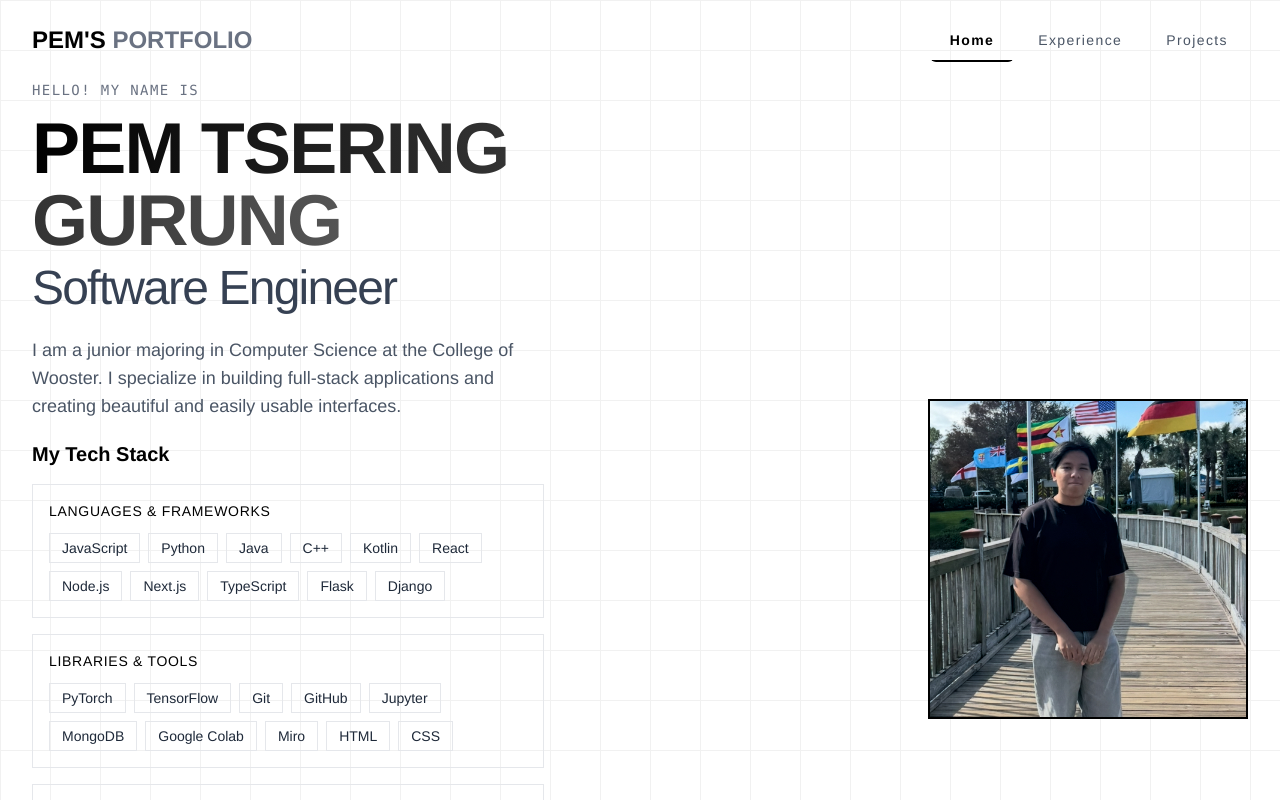
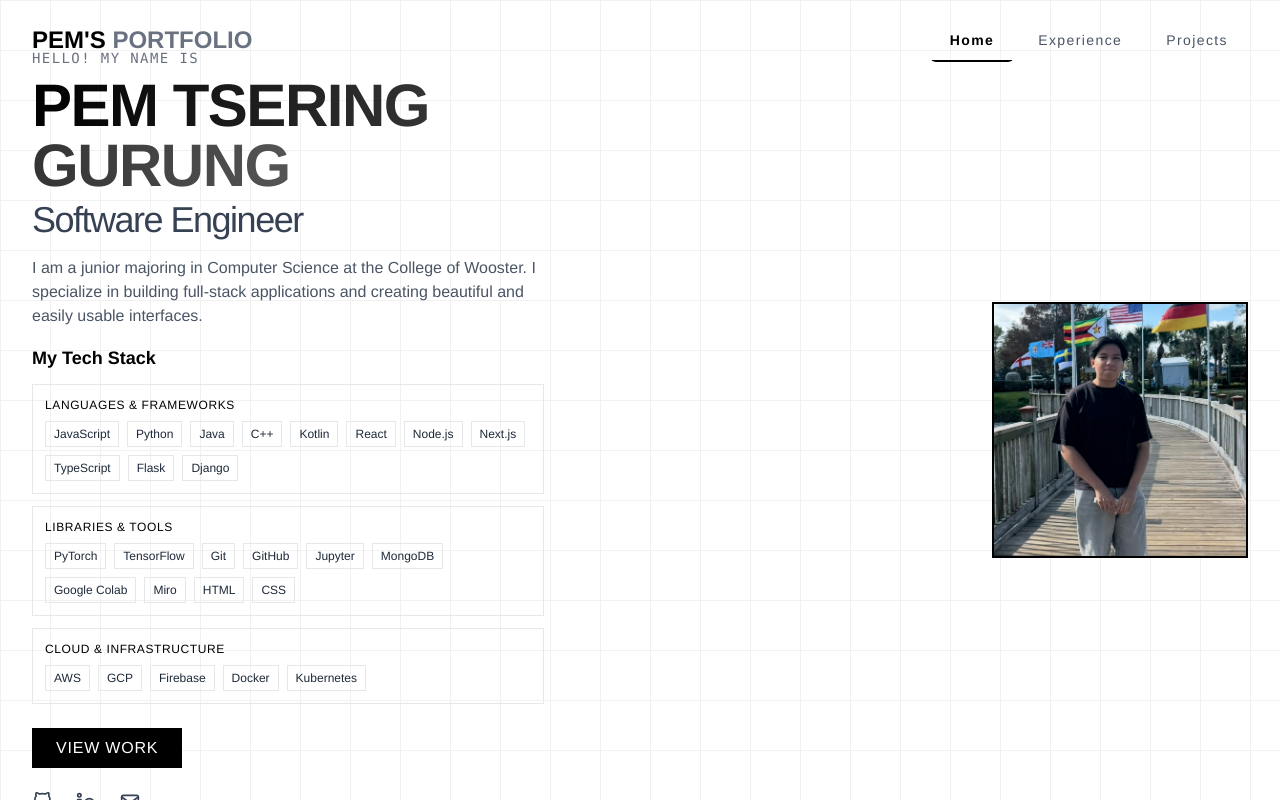
Before and after one commit to pemtseringgurung/pem-personal-website, a React (Vite) app: page / in a window 1280 px wide. Shown: the top 800 px of the page. Built offline with nearby package versions, Linux system fonts and the light colour scheme.

Commit message:
Made changes to the links for the rate Lowry icon

```diff
--- a/index.html
+++ b/index.html
@@ -3,7 +3,7 @@
   <head>
     <meta charset="UTF-8" />
     <link rel="icon" type="image/svg+xml" href="/vite.svg" />
-    <meta name="viewport" content="width=device-width, initial-scale=1.0" />
+    <meta name="viewport" content="width=device-width, initial-scale=1.0, maximum-scale=1.0, user-scalable=no" />
     <title>Pem's Personal Website</title>
     <link rel="stylesheet" href="/src/index.css">
   </head>
--- a/src/components/Hero.jsx
+++ b/src/components/Hero.jsx
@@ -5,7 +5,7 @@ import heroImage from '../images/pem.png';
 
 const Hero = () => {
   return (
-    <section id="home" className="min-h-screen flex flex-col justify-center relative overflow-hidden pt-20">
+    <section id="home" className="min-h-screen flex flex-col justify-center relative overflow-hidden py-12">
       <div className="absolute inset-0 opacity-5 dark:opacity-10">
         <div className="h-full w-full" style={{
           backgroundImage: `linear-gradient(#000 1px, transparent 1px), linear-gradient(90deg, #000 1px, transparent 1px)`,
@@ -15,7 +15,7 @@ const Hero = () => {
       </div>
 
       <div className="container mx-auto px-4 sm:px-6 lg:px-8 relative z-10">
-        <div className="flex flex-col md:flex-row md:items-center md:justify-between gap-16">
+        <div className="flex flex-col md:flex-row md:items-center md:justify-between gap-8">
           <motion.div
             initial={{ opacity: 0, y: 20 }}
             animate={{ opacity: 1, y: 0 }}
@@ -27,13 +27,13 @@ const Hero = () => {
               animate={{ opacity: 1, x: 0 }}
               transition={{ duration: 0.5, delay: 0.2 }}
             >
-              <h2 className="font-mono text-sm tracking-widest text-gray-500 dark:text-gray-400 mb-3">
+              <h2 className="font-mono text-sm tracking-widest text-gray-500 dark:text-gray-400 mb-2">
                 HELLO! MY NAME IS
               </h2>
 
-              <h1 className="text-5xl sm:text-6xl md:text-7xl font-bold tracking-tight">
-                <span className="block mb-2"> <span className="text-gradient">PEM TSERING GURUNG</span></span>
-                <span className="block text-4xl sm:text-5xl font-light text-gray-700 dark:text-gray-300">
+              <h1 className="text-4xl sm:text-5xl md:text-6xl font-bold tracking-tight">
+                <span className="block mb-1"> <span className="text-gradient">PEM TSERING GURUNG</span></span>
+                <span className="block text-3xl sm:text-4xl font-light text-gray-700 dark:text-gray-300">
                   Software Engineer
                 </span>
               </h1>
@@ -42,43 +42,43 @@ const Hero = () => {
                 initial={{ opacity: 0 }}
                 animate={{ opacity: 1 }}
                 transition={{ duration: 0.5, delay: 0.6 }}
-                className="mt-6 text-lg text-gray-600 dark:text-gray-400 max-w-lg"
+                className="mt-4 text-base text-gray-600 dark:text-gray-400 max-w-lg"
               >
-                <p className="mb-5">
+                <p className="mb-4">
                   I am a junior majoring in Computer Science at the College of Wooster.
                   I specialize in building full-stack applications and creating beautiful and easily usable interfaces.
                 </p>
 
-                <h3 className="text-xl font-bold mb-4 text-black dark:text-white">My Tech Stack</h3>
+                <h3 className="text-lg font-bold mb-3 text-black dark:text-white">My Tech Stack</h3>
 
-                <div className="space-y-4">
-                  <div className="p-4 border border-gray-200 dark:border-gray-800 hover:border-black dark:hover:border-white transition-colors">
-                    <h4 className="text-black dark:text-white font-medium mb-3 uppercase tracking-wider text-sm">Languages & Frameworks</h4>
+                <div className="space-y-3">
+                  <div className="p-3 border border-gray-200 dark:border-gray-800 hover:border-black dark:hover:border-white transition-colors">
+                    <h4 className="text-black dark:text-white font-medium mb-2 uppercase tracking-wider text-xs">Languages & Frameworks</h4>
                     <div className="flex flex-wrap gap-2">
                       {['JavaScript', 'Python', 'Java', 'C++', 'Kotlin', 'React', 'Node.js', 'Next.js', 'TypeScript', 'Flask', 'Django'].map((tech, i) => (
-                        <span key={i} className="px-3 py-1 border border-gray-200 dark:border-gray-700 text-sm text-gray-800 dark:text-gray-200 hover:border-black dark:hover:border-white transition-colors">
+                        <span key={i} className="px-2 py-1 border border-gray-200 dark:border-gray-700 text-xs text-gray-800 dark:text-gray-200 hover:border-black dark:hover:border-white transition-colors">
                           {tech}
                         </span>
                       ))}
                     </div>
                   </div>
 
-                  <div className="p-4 border border-gray-200 dark:border-gray-800 hover:border-black dark:hover:border-white transition-colors">
-                    <h4 className="text-black dark:text-white font-medium mb-3 uppercase tracking-wider text-sm">Libraries & Tools</h4>
+                  <div className="p-3 border border-gray-200 dark:border-gray-800 hover:border-black dark:hover:border-white transition-colors">
+                    <h4 className="text-black dark:text-white font-medium mb-2 uppercase tracking-wider text-xs">Libraries & Tools</h4>
                     <div className="flex flex-wrap gap-2">
                       {['PyTorch', 'TensorFlow', 'Git', 'GitHub', 'Jupyter', 'MongoDB', 'Google Colab', 'Miro', 'HTML', 'CSS'].map((tech, i) => (
-                        <span key={i} className="px-3 py-1 border border-gray-200 dark:border-gray-700 text-sm text-gray-800 dark:text-gray-200 hover:border-black dark:hover:border-white transition-colors">
+                        <span key={i} className="px-2 py-1 border border-gray-200 dark:border-gray-700 text-xs text-gray-800 dark:text-gray-200 hover:border-black dark:hover:border-white transition-colors">
                           {tech}
                         </span>
                       ))}
                     </div>
                   </div>
 
-                  <div className="p-4 border border-gray-200 dark:border-gray-800 hover:border-black dark:hover:border-white transition-colors">
-                    <h4 className="text-black dark:text-white font-medium mb-3 uppercase tracking-wider text-sm">Cloud & Infrastructure</h4>
+                  <div className="p-3 border border-gray-200 dark:border-gray-800 hover:border-black dark:hover:border-white transition-colors">
+                    <h4 className="text-black dark:text-white font-medium mb-2 uppercase tracking-wider text-xs">Cloud & Infrastructure</h4>
                     <div className="flex flex-wrap gap-2">
                       {['AWS', 'GCP', 'Firebase', 'Docker', 'Kubernetes'].map((tech, i) => (
-                        <span key={i} className="px-3 py-1 border border-gray-200 dark:border-gray-700 text-sm text-gray-800 dark:text-gray-200 hover:border-black dark:hover:border-white transition-colors">
+                        <span key={i} className="px-2 py-1 border border-gray-200 dark:border-gray-700 text-xs text-gray-800 dark:text-gray-200 hover:border-black dark:hover:border-white transition-colors">
                           {tech}
                         </span>
                       ))}
@@ -92,11 +92,11 @@ const Hero = () => {
               initial={{ opacity: 0, y: 20 }}
               animate={{ opacity: 1, y: 0 }}
               transition={{ duration: 0.5, delay: 0.8 }}
-              className="mt-10 flex flex-wrap gap-4"
+              className="mt-6 flex flex-wrap gap-4"
             >
               <a
                 href="#projects"
-                className="px-8 py-3 rounded-none bg-black text-white dark:bg-white dark:text-black font-medium tracking-wider hover-lift"
+                className="px-6 py-2 rounded-none bg-black text-white dark:bg-white dark:text-black font-medium tracking-wider hover-lift"
               >
                 VIEW WORK
               </a>
@@ -106,7 +106,7 @@ const Hero = () => {
               initial={{ opacity: 0 }}
               animate={{ opacity: 1 }}
               transition={{ delay: 1.2, duration: 0.5 }}
-              className="mt-12 flex space-x-6"
+              className="mt-6 flex space-x-6"
             >
               <motion.a
                 href="https://github.com/pemtseringgurung"
@@ -115,7 +115,7 @@ const Hero = () => {
                 whileHover={{ scale: 1.2, rotate: 5 }}
                 className="text-gray-700 dark:text-gray-300 hover:text-black dark:hover:text-white"
               >
-                <FiGithub size={22} />
+                <FiGithub size={20} />
               </motion.a>
               <motion.a
                 href="https://www.linkedin.com/in/pemgurung/"
@@ -124,7 +124,7 @@ const Hero = () => {
                 whileHover={{ scale: 1.2, rotate: 5 }}
                 className="text-gray-700 dark:text-gray-300 hover:text-black dark:hover:text-white"
               >
-                <FiLinkedin size={22} />
+                <FiLinkedin size={20} />
               </motion.a>
               <motion.a
                 href="mailto:pemgurung541@gmail.com"
@@ -133,7 +133,7 @@ const Hero = () => {
                 whileHover={{ scale: 1.2, rotate: 5 }}
                 className="text-gray-700 dark:text-gray-300 hover:text-black dark:hover:text-white"
               >
-                <FiMail size={22} />
+                <FiMail size={20} />
               </motion.a>
             </motion.div>
           </motion.div>
@@ -145,7 +145,7 @@ const Hero = () => {
             className="md:w-1/2 flex justify-center md:justify-end"
           >
             <div className="relative">
-              <div className="w-64 h-64 sm:w-80 sm:h-80 relative">
+              <div className="w-56 h-56 sm:w-64 sm:h-64 relative">
                 <div className="absolute inset-0 border-2 border-black dark:border-white">
                   <div className="w-full h-full bg-gray-100 dark:bg-gray-900 overflow-hidden">
                     <img
```
Also changed, not shown: src/components/Projects.jsx (+13 -11 lines).
